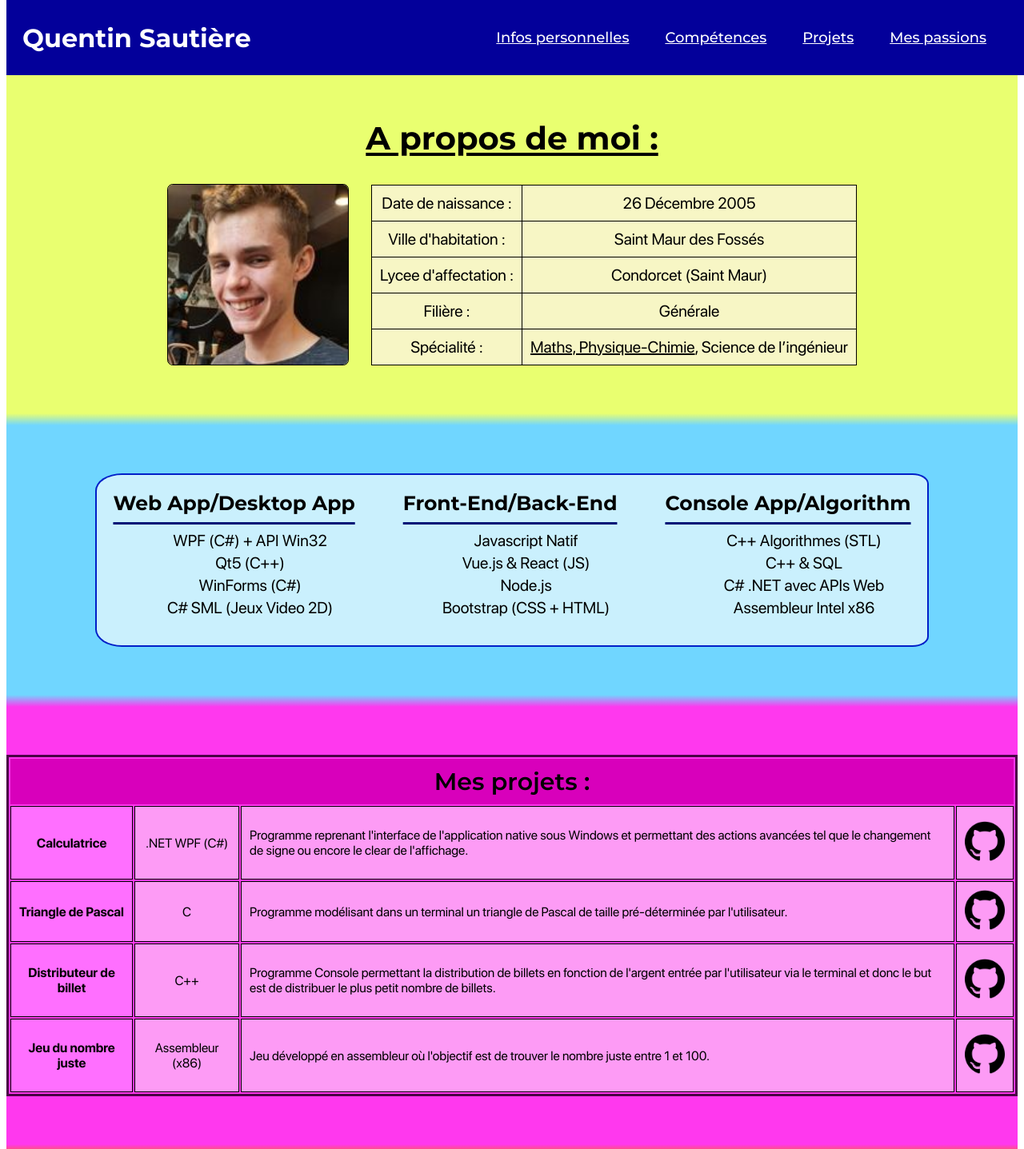
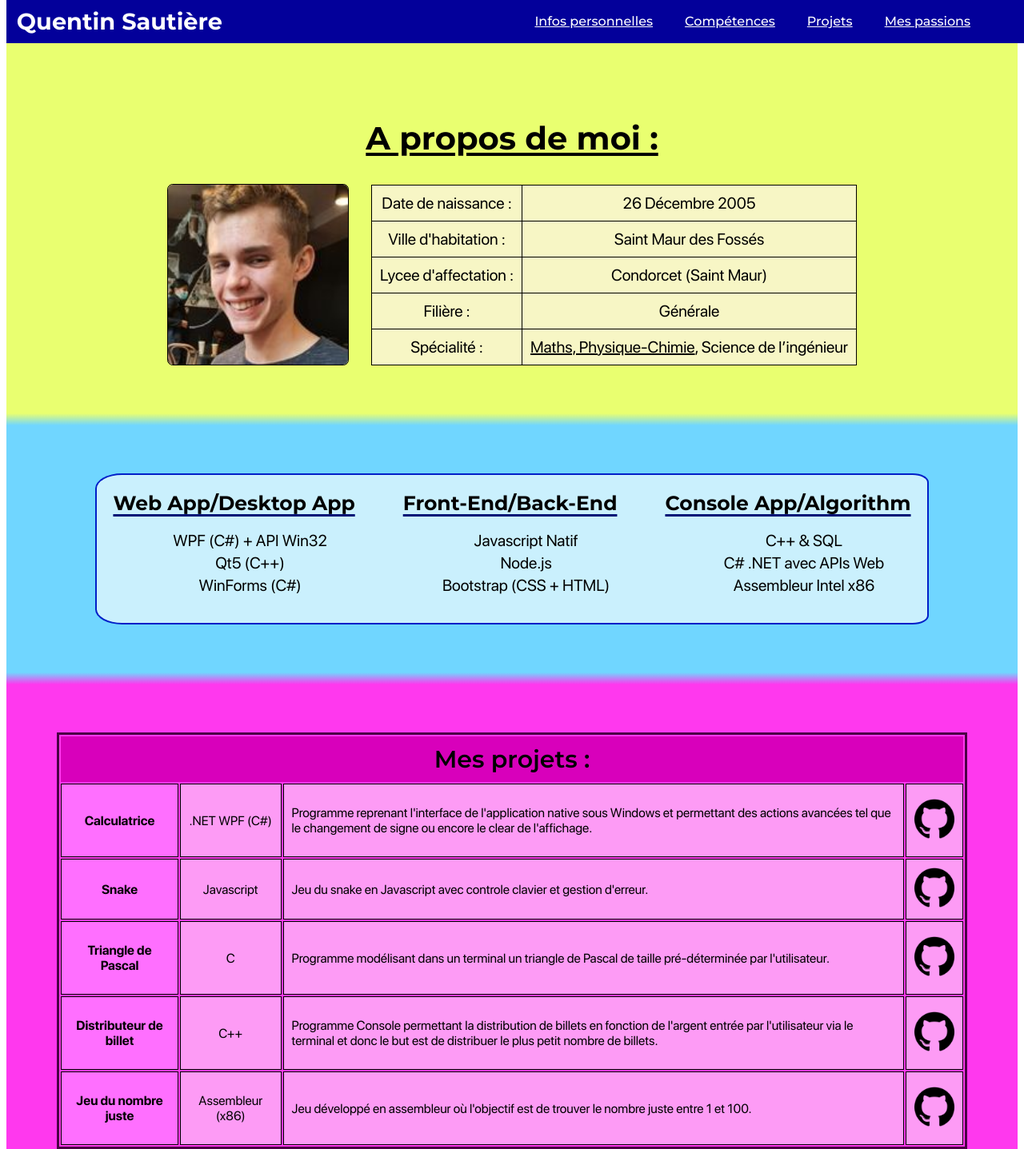
Before and after one commit to SautiereQDev/Portfolio, a plain HTML site: page index.html in a window 1280 px wide. Shown: the top 1437 px of the page at 80% size. Drawn offline with Linux system fonts and the light colour scheme.

Commit message:
trying to make the page responsibe for Mobile

```diff
--- a/css/style.css
+++ b/css/style.css
@@ -5,7 +5,7 @@
   width: 100%;
   align-items: center;
   justify-content: space-between;
-  padding: 20px;
+  padding: 0.1vw 0 0.1vw;
   background-color: rgb(3, 0, 154);
   color: #fff;
 }
@@ -13,14 +13,15 @@
   color: #fff;
 }
 .logo {
-  font-size: 32px;
+  font-size: 2.25vw;
   font-family: "Montserrat";
+  margin-left: 1vw;
   font-weight: 650;
 }
 .menu {
   display: flex;
   gap: 2.5em;
-  font-size: 18px;
+  font-size: 1.25vw;
   font-family: "Montserrat";
   font-weight: 500;
   margin-right: 75px;
@@ -62,9 +63,7 @@
 .underline {
   text-decoration: underline;
 }
-.items {
-  font-size: 25px;
-}
+
 .ul_title {
   font-family: "sf_pro_displaybold";
 }
@@ -83,7 +82,7 @@ h2 {
   font-family: Montserrat;
   font-weight: 700;
   text-decoration: underline;
-  text-underline-offset: 4px;
+  text-underline-offset: 04px;
 }
 #Presentation {
   padding-top: 120px;
@@ -275,3 +274,38 @@ footer img{
 hr{
   margin: 0;
 }
+
+@media screen and (min-width: 1366px) {
+  .navbar{
+    padding: 0.3vw 0 0.3vw 0.5vw;
+  }
+  .menu{
+    font-size: 0.8vw;
+  }
+  .logo{
+    font-size: 1.5vw
+  }
+}
+
+@media screen and (max-width: 1366px) {
+  .collumn-title {
+    text-underline-offset : 5px
+  }
+  .Console_comp{
+    margin-right: 2.5%;
+  }
+  .App_comp{
+    margin-left: 2.5%;
+  }
+  .project_table{
+    margin-left: 5%;
+    margin-right: 5%;
+  }
+
+}
+
+@media screen and (max-width: 768px) {
+  .collumn-title {
+    text-underline-offset : 5px
+  }
+}
--- a/index.html
+++ b/index.html
@@ -23,8 +23,7 @@
 <body>
   <section id="Presentation">
     <h2 class="section-title">A propos de moi : </h2>
-    <img id="pp" src="images/Quentin.png"
-      alt="profile-picture">
+    <img id="pp" src="images/Quentin.png" alt="profile-picture">
     <table class="about_me_tab">
       <tr>
         <td>Date de naissance : </td>
@@ -57,7 +56,6 @@
       <h2 class="collumn-title">Front-End/Back-End</h2>
       <ul class="comp_list">
         <li>Javascript Natif</li>
-        <li>Vue.js & React (JS)</li>
         <li>Node.js </li>
         <li>Bootstrap (CSS + HTML)</li>
       </ul>
@@ -68,13 +66,11 @@
         <li>WPF (C#) + API Win32</li>
         <li>Qt5 (C++)</li>
         <li>WinForms (C#)</li>
-        <li>C# SML (Jeux Video 2D)</li>
       </ul>
     </div>
     <div class="Console_comp">
       <h2 class="collumn-title">Console App/Algorithm</h2>
       <ul class="comp_list">
-        <li> C++ Algorithmes (STL)</li>
         <li>C++ & SQL</li>
         <li>C# .NET avec APIs Web</li>
         <li>Assembleur Intel x86 </li>
@@ -102,6 +98,23 @@
           </td>
           <td>
             <a href="https://github.com/SautiereQDev/Calculator">
+              <img src="images/github.jpg" alt="github">
+            </a>
+          </td>
+        </tr>
+        <tr>
+          <td class="title_cell">
+            <p class="proj_title">Snake</p>
+          <td>
+            <p>
+              Javascript
+            </p>
+          </td>
+          <td class="descr_cell">
+            <p>Jeu du snake en Javascript avec controle clavier et gestion d'erreur.</p>
+          </td>
+          <td>
+            <a href="https://github.com/SautiereQDev/Snake">
               <img src="images/github.jpg" alt="github">
             </a>
           </td>
```
